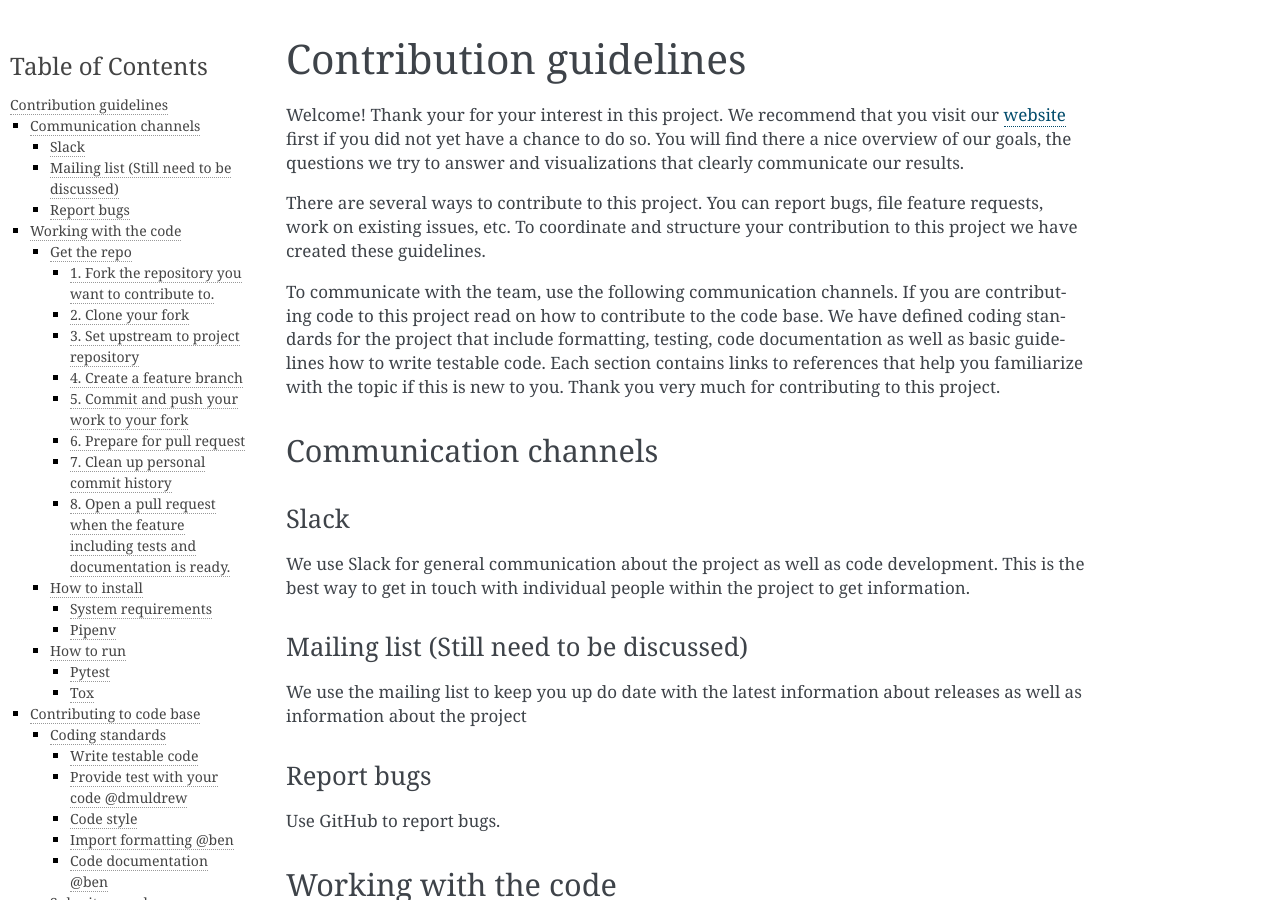
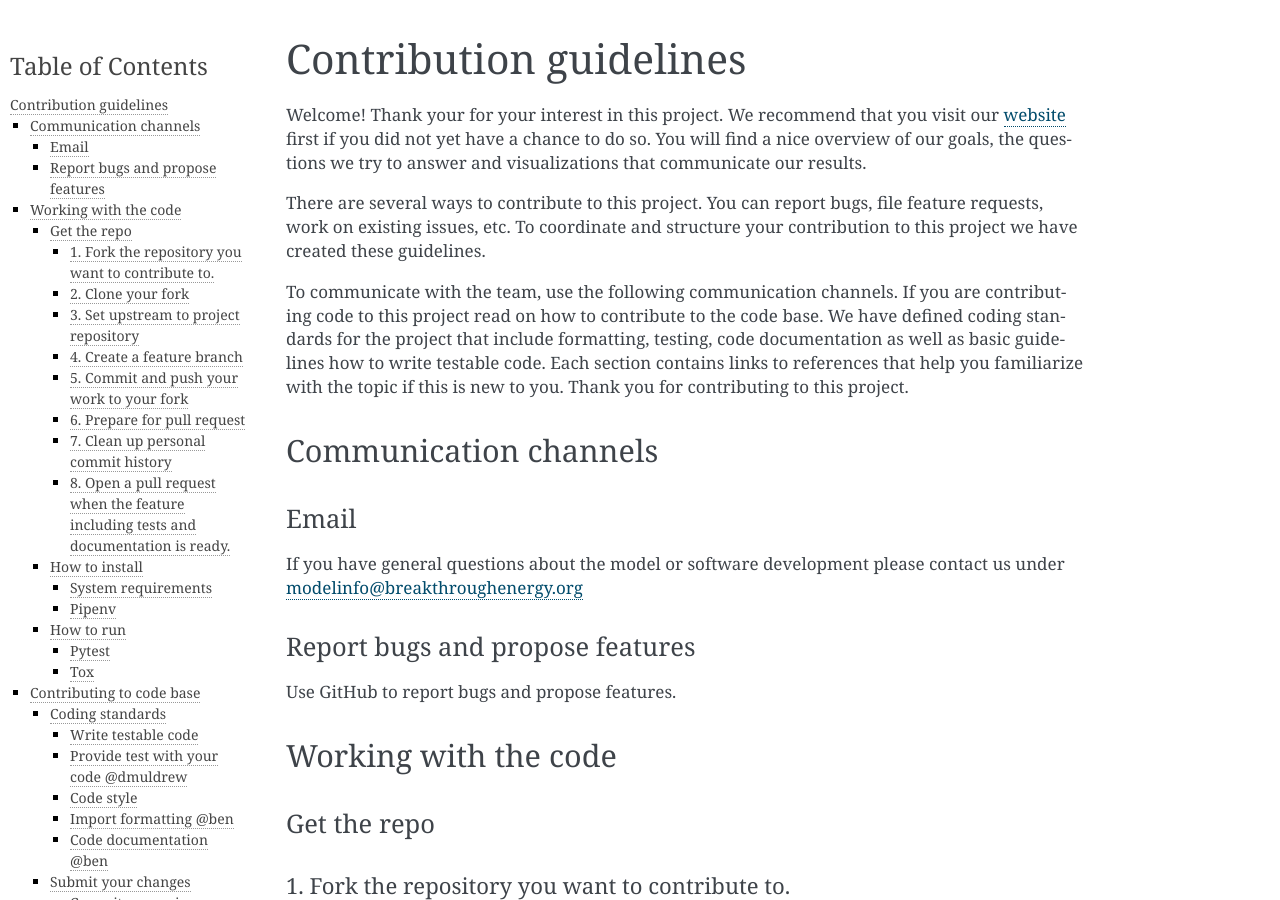
Before and after one commit to Breakthrough-Energy/docs, a Sphinx documentation site: the page built from source/dev/contribution_guidelines.md, in a window 1280 px wide and 900 px high. Built offline with Sphinx 7.4.7, drawn with Linux system fonts in a browser that asks for light colours.

```diff
--- a/source/dev/contribution_guidelines.md
+++ b/source/dev/contribution_guidelines.md
@@ -1,8 +1,8 @@
 # Contribution guidelines
 Welcome! Thank your for your interest in this project. We recommend that you visit our
 [website](link_to_website) first if you did not yet have a chance to do so. You will
-find there a nice overview of our goals, the questions we try to answer and
-visualizations that clearly communicate our results.
+find a nice overview of our goals, the questions we try to answer and
+visualizations that communicate our results.
 
 There are several ways to contribute to this project. You can report bugs, file feature
 requests, work on existing issues, etc. To coordinate and structure your contribution
@@ -10,19 +10,16 @@
 
 To communicate with the team, use the following communication channels. If you are contributing code to this project read on how to contribute to the code base. We have defined coding standards for the project that include formatting, testing, code documentation as well as basic guidelines how to write testable code.
 Each section contains links to references that help you familiarize with the topic if this is new to you.
-Thank you very much for contributing to this project.
+Thank you for contributing to this project.
 
 
 
 ## Communication channels
-### Slack
-We use Slack for general communication about the project as well as code development. This is the best way to get in touch with individual people within the project to get information.
+### Email
+If you have general questions about the model or software development please contact us under <modelinfo@breakthroughenergy.org>
 
-### Mailing list (Still need to be discussed)
-We use the mailing list to keep you up do date with the latest information about releases as well as information about the project
-
-### Report bugs
-Use GitHub to report bugs.
+### Report bugs and propose features
+Use GitHub to report bugs and propose features.
 
 
 ## Working with the code
```
